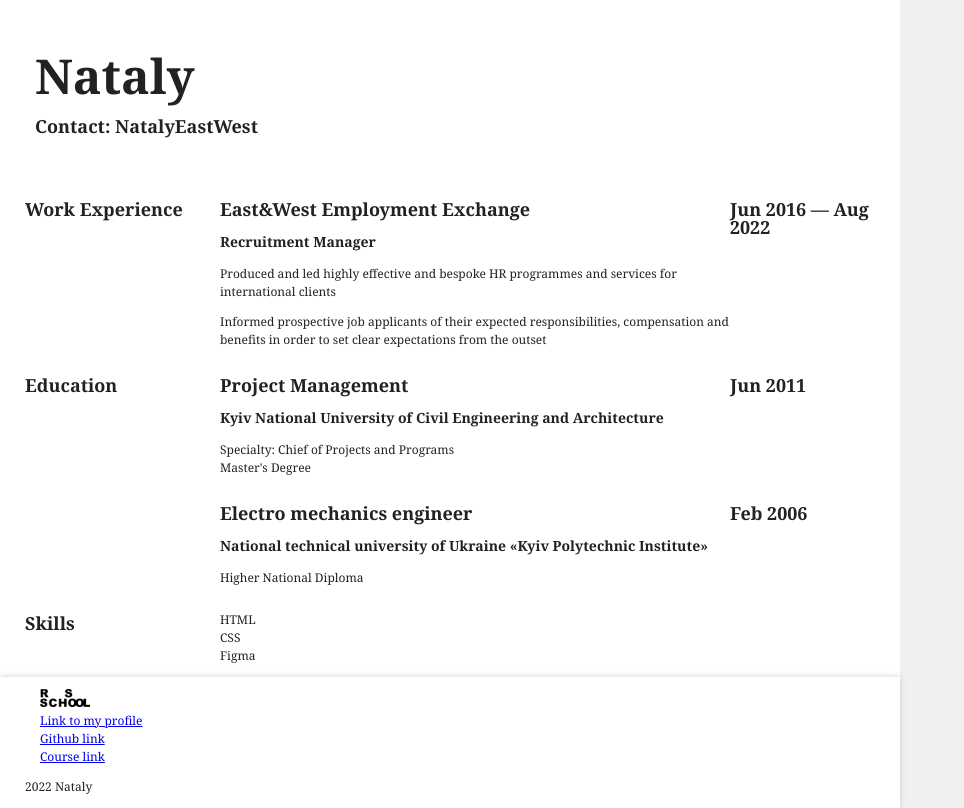
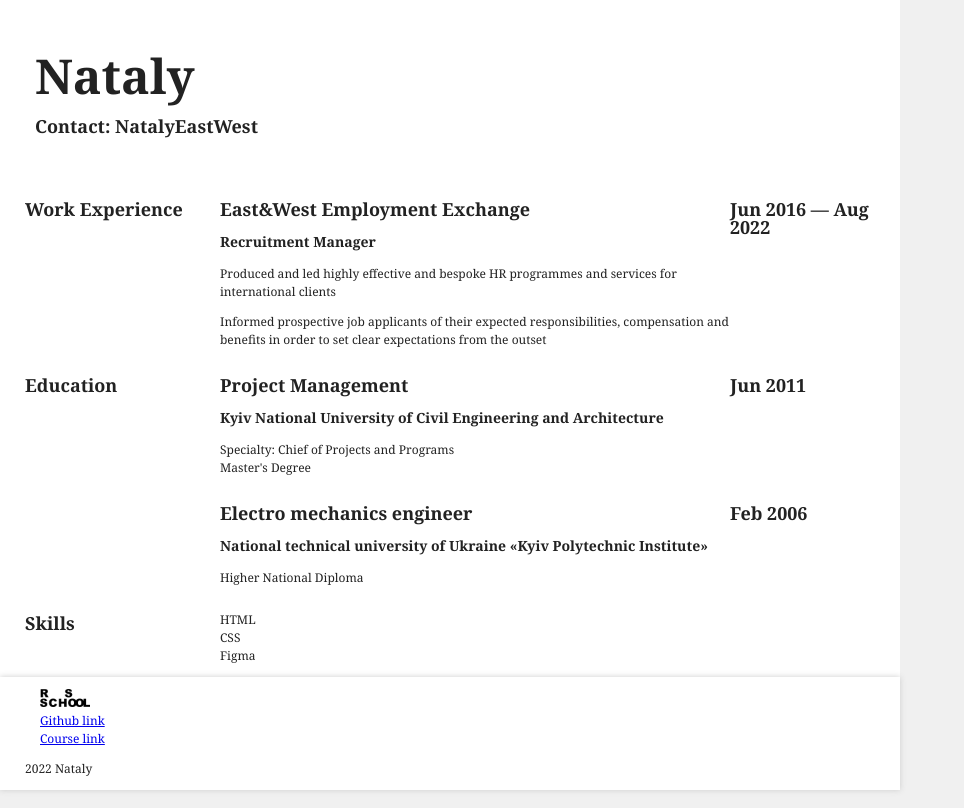
Before and after one commit to Nataly221/rsschool-cv, a plain HTML site: page index.html in a window 1280 px wide. Shown: the whole page, without its empty margins (0-964 px from the left). Drawn offline with Linux system fonts and the light colour scheme.

Commit message:
refactor: change structure of the project

```diff
--- a/index.html
+++ b/index.html
@@ -79,9 +79,6 @@
                 <img src="./logo-rsschool3.png" alt="logo-rsschool3" width="50">
             </li>
             <li class="none">
-                <a href="https://app.rs.school/profile" target="_blank">Link to my profile</a>
-            </li>
-            <li class="none">
                 <a href="https://github.com/Nataly221" target="_blank">Github link</a>
             </li>
             <li class="none">
```
